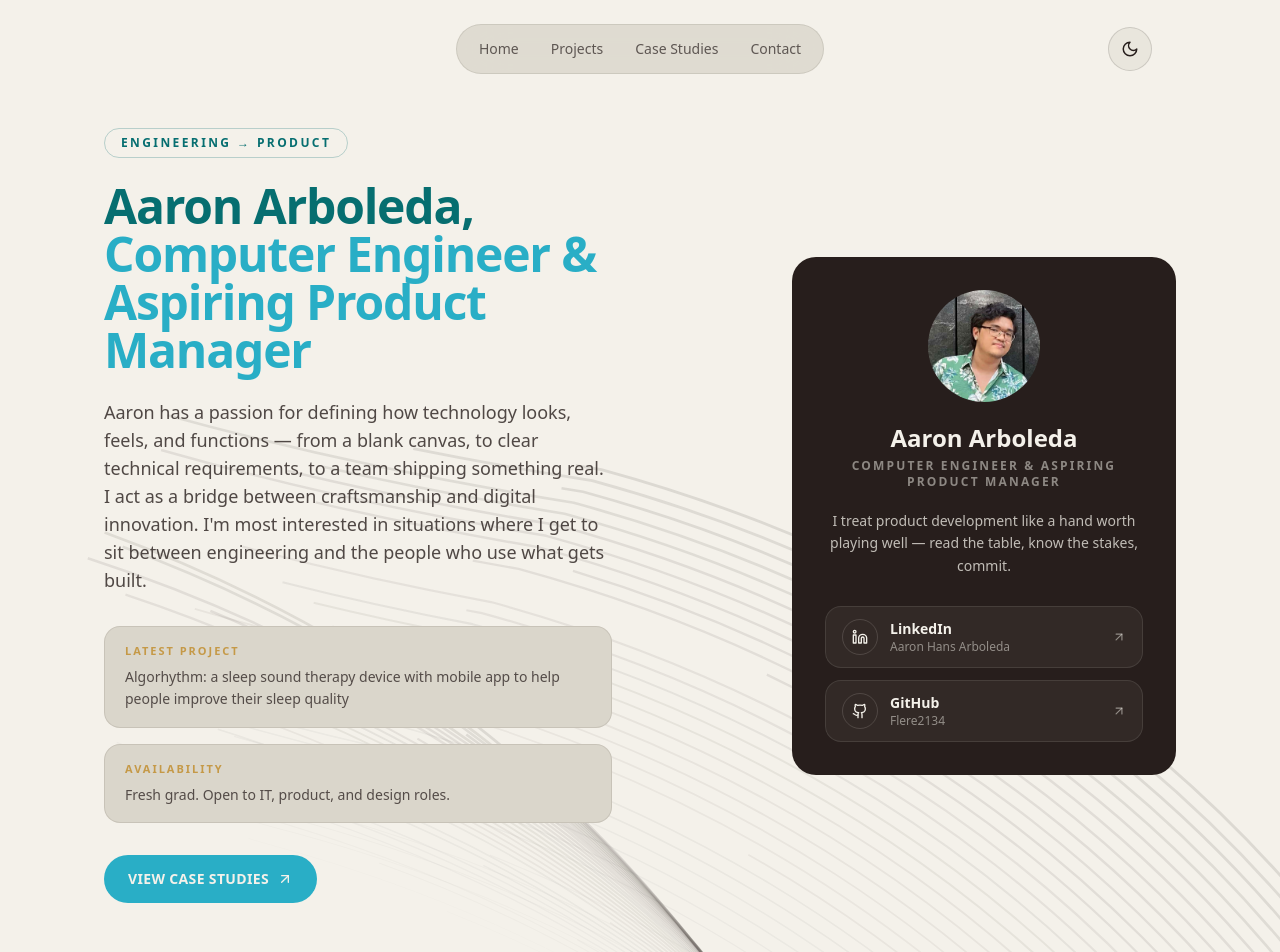
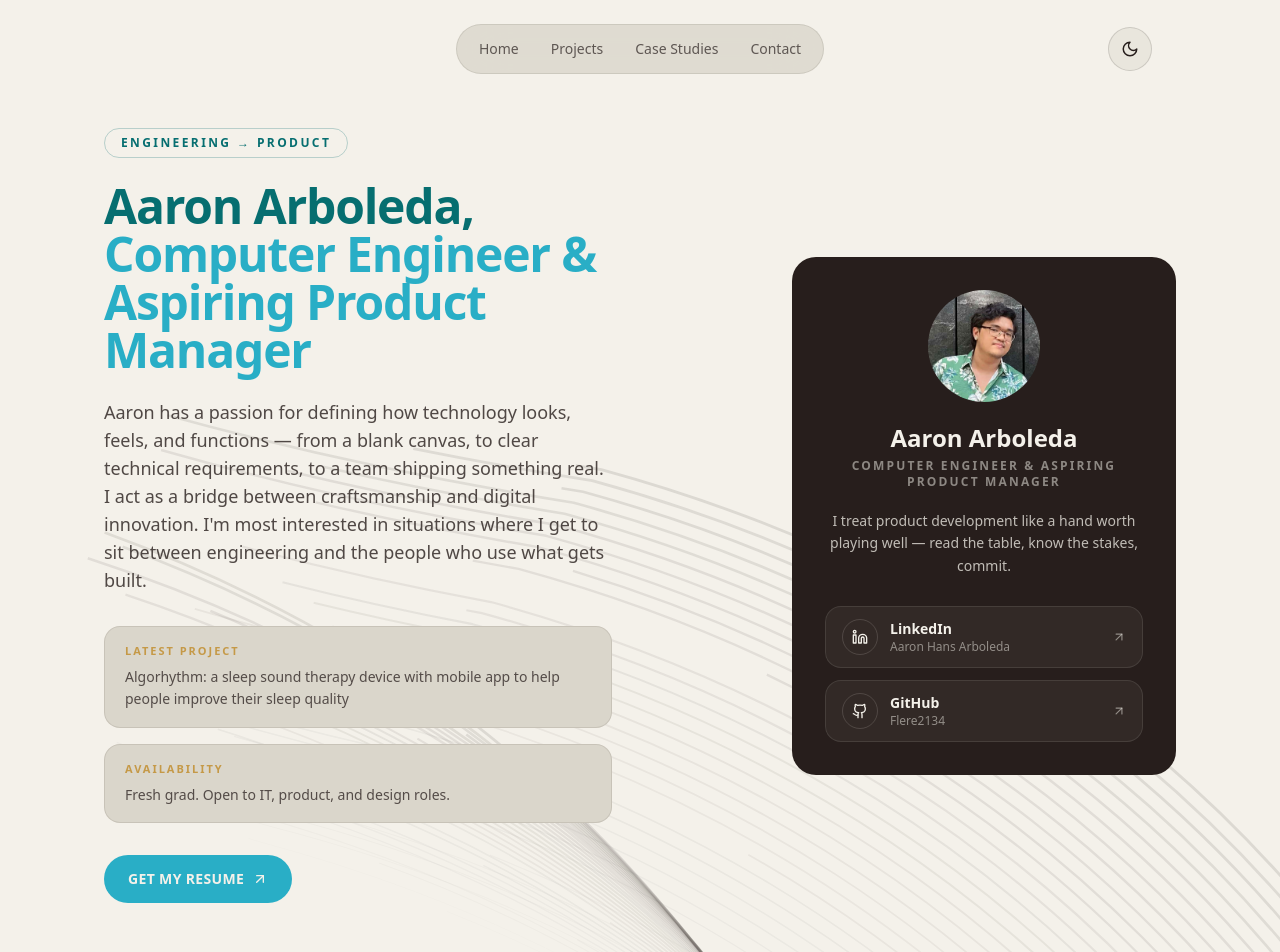
Before and after one commit to Flere2134/portfolio-v2, a React (Vite) app in the folder my-portfolio/: page / in a window 1280 px wide. Shown: the top 952 px of the page. Built offline with nearby package versions, Linux system fonts and the light colour scheme.

Commit message:
feature: changed CTA function to download resume

```diff
--- a/my-portfolio/src/components/sections/Hero.jsx
+++ b/my-portfolio/src/components/sections/Hero.jsx
@@ -59,6 +59,7 @@ export default function Hero() {
 
           <a
             href={profile.cta.href}
+            download="APM_Arboleda_Resume.pdf"
             className="mt-8 inline-flex w-fit items-center gap-2 rounded-full bg-cerulean px-6 py-3.5 text-sm font-semibold tracking-wide text-background transition-colors hover:bg-teal dark:hover:bg-dark-brand"
           >
             {profile.cta.label}
@@ -89,7 +90,6 @@ export default function Hero() {
                   className="h-28 w-28 rounded-full object-cover"
                 />
               ) : (
-                // TODO: replace with a real photo via profile.photo in data/profile.js
                 <div className="flex h-28 w-28 items-center justify-center rounded-full border-2 border-cerulean/50 bg-background/10 text-2xl font-bold text-background">
                   AA
                 </div>
--- a/my-portfolio/src/data/profile.js
+++ b/my-portfolio/src/data/profile.js
@@ -2,11 +2,11 @@
 // component markup makes it easy to update without touching JSX.
 
 import profilePhoto from "../assets/images/profile-photo.jpg";
+import resume from "../assets/documents/APM_Arboleda_Resume.pdf";
 
 export const profile = {
   name: "Aaron Arboleda",
   title: "Computer Engineer & Aspiring Product Manager",
-  // TODO: decide on final badge copy
   badge: "ENGINEERING → PRODUCT",
   bio: `Aaron has a passion for defining how technology looks, feels, and functions — from a blank canvas, to clear technical requirements, to a team shipping something real. I act as a bridge between craftsmanship and digital innovation. I'm most interested in situations where I get to sit between engineering and the people who use what gets built.`,
   tagline:
@@ -23,8 +23,8 @@ export const profile = {
     },
   ],
   cta: {
-    label: "VIEW CASE STUDIES",
-    href: "#case-studies",
+    label: "GET MY RESUME",
+    href: resume,
   },
   socials: [
     { label: "LinkedIn", handle: "Aaron Hans Arboleda", href: "https://www.linkedin.com/in/aaron-hans-arboleda-121b76372/" },
```
Also changed, not shown: 1 other file (tests, documents, lock files or other folders).
